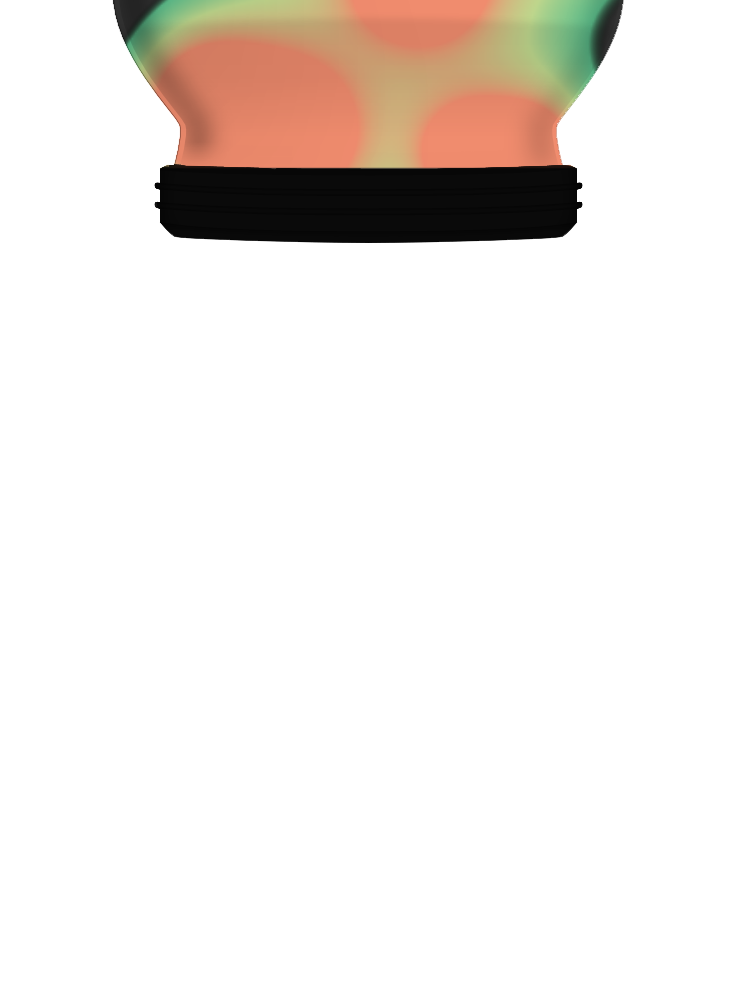
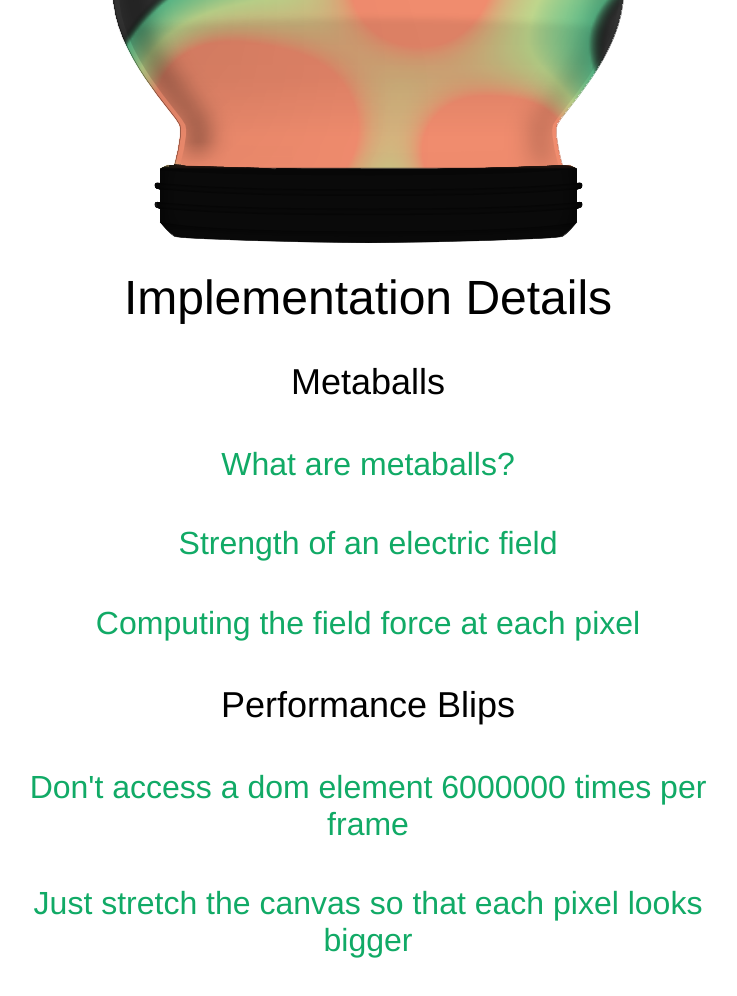
Before and after one commit to jiwonkim/lavalamp, a plain HTML site: page index.html in a window 1280 px wide. Shown: the part 552-1548 px from the top of the page, without its empty margins (272-1009 px from the left). Before the commit the page ends 852 px from the top, so only its background shows below. Drawn offline with Linux system fonts and the light colour scheme; animation ran at ten frames a second.

Commit message:
Started writing implementation details

```diff
--- a/index.html
+++ b/index.html
@@ -13,11 +13,6 @@
 
         h1 {
             font-weight: 200;
-        }
-
-        h2 {
-            font-weight: 100;
-            color: #aaa;
         }
 
         a {
@@ -67,6 +62,11 @@
             border-right: 10px solid #aaa;
         }
 
+        #description h2 {
+            font-weight: 100;
+            color: #aaa;
+        }
+
         #description a {
             color: #fff;
             font-size: 1em;
@@ -83,10 +83,34 @@
 
         #implementation {
             position: relative;
+            width: 60%;
+            min-width: 500px;
             top: 100%;
             padding: 30px;
+            margin: 0 auto;
         }
 
+        #implementation h2,
+        #implementation h3,
+        #implementation h4 {
+            text-align: center;
+        }
+
+        #implementation h2 {
+            font-size: 48px;
+            font-weight: 200;
+        }
+
+        #implementation h3 {
+            font-size: 36px;
+            font-weight: 200;
+        }
+
+        #implementation h4 {
+            font-size: 32px;
+            font-weight: 200;
+            color: #1a6;
+        }
     </style>
 </head>
 <body>
@@ -104,6 +128,14 @@
         <div id="description-toggle">&times;</div>
     </div>
     <div id="implementation">
+        <h2>Implementation Details</h2>
+        <h3>Metaballs</h3>
+            <h4>What are metaballs?</h4>
+            <h4>Strength of an electric field</h4>
+            <h4>Computing the field force at each pixel</h4>
+        <h3>Performance Blips</h3>
+            <h4>Don't access a dom element 6000000 times per frame</h4>
+            <h4>Just stretch the canvas so that each pixel looks bigger</h4>
     </div>
 </body>
 </html>
```
